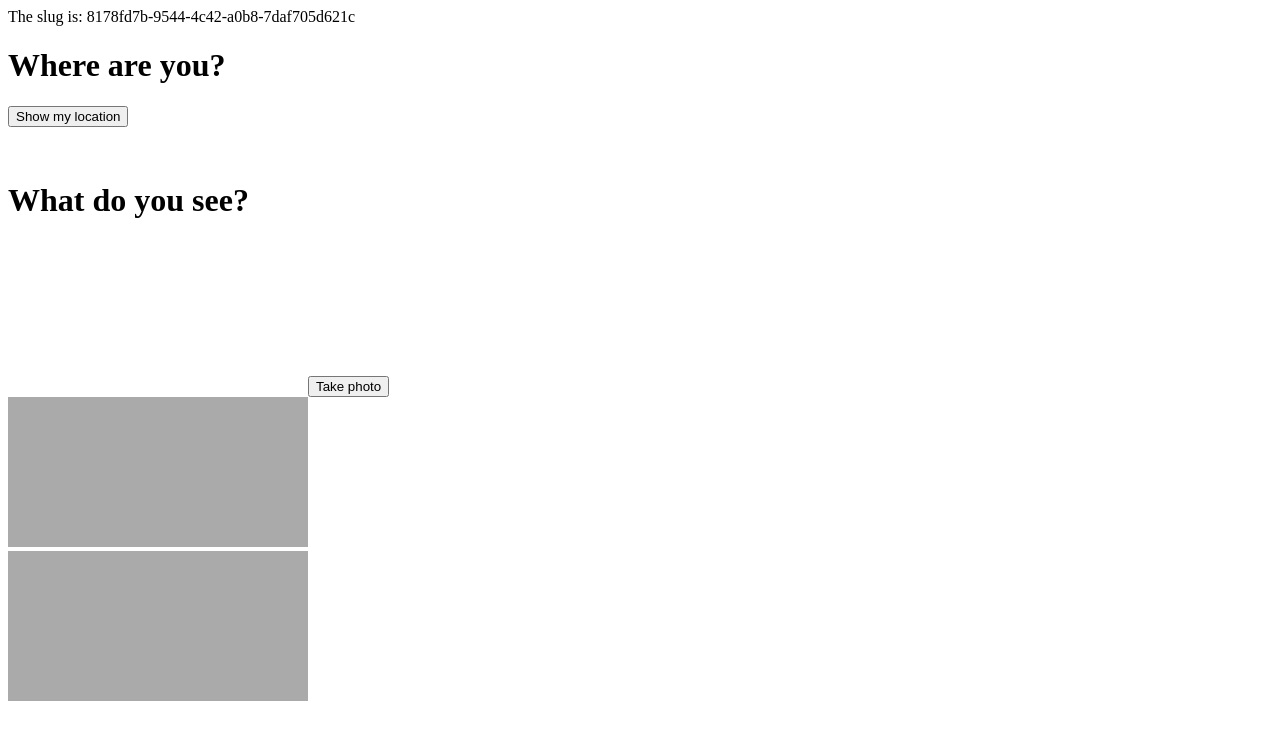
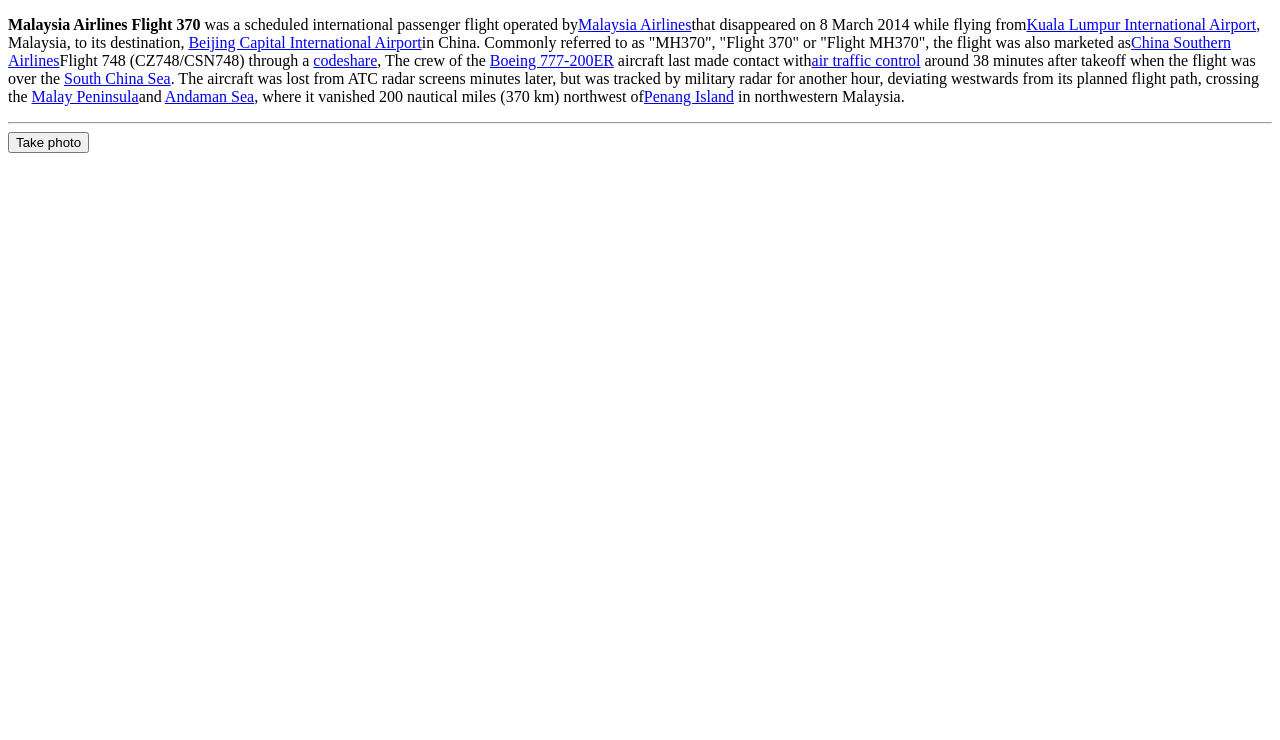
Before and after one commit to ilmarinen/endpoint, a React app: page / in a window 1280 px wide. Shown: the top 740 px of the page. Built offline with nearby package versions, Linux system fonts and the light colour scheme; no server answers; the HTML template or start-up script is replaced by a standard one.

Commit message:
Add informative event endpoint and informative button on article page.

```diff
--- a/client/src/main.jsx
+++ b/client/src/main.jsx
@@ -7,146 +7,160 @@ const visitorSlug = uuidv4();
 const xhttp = new XMLHttpRequest();
 
 
-class VideoBox extends React.Component {
+// class VideoBox extends React.Component {
+
+//   componentDidMount () {
+
+//     var width = 320;    // We will scale the photo width to this
+//     var height = 0;     // This will be computed based on the input stream
+
+//     // |streaming| indicates whether or not we're currently streaming
+//     // video from the camera. Obviously, we start at false.
+
+//     var streaming = false;
+
+//     navigator.getMedia = ( navigator.getUserMedia ||
+//     navigator.webkitGetUserMedia ||
+//     navigator.mozGetUserMedia ||
+//     navigator.msGetUserMedia);
+
+//     var video = this.refs.videoFrame;
+//     var canvas = this.refs.canvasBox;
+//     var photo = this.refs.outputImage;
+//     var startbutton = this.refs.startButton;
+
+//     navigator.getMedia(
+//       {
+//         video: true,
+//         audio: false
+//       },
+//       function(stream) {
+//         if (navigator.mozGetUserMedia) {
+//           video.mozSrcObject = stream;
+//           } else {
+//           var vendorURL = window.URL || window.webkitURL;
+//           video.src = vendorURL.createObjectURL(stream);
+//         }
+//         video.play();
+//       },
+//       function(err) {
+//         console.log("An error occured! ", err);
+//       }
+//     );
+
+//     // Fill the photo with an indication that none has been
+//     // captured.
+
+//     function clearphoto() {
+//       var context = canvas.getContext('2d');
+//       context.fillStyle = "#AAA";
+//       context.fillRect(0, 0, canvas.width, canvas.height);
+
+//       var data = canvas.toDataURL('image/png');
+//       photo.setAttribute('src', data);
+//     }
+
+//     // Capture a photo by fetching the current contents of the video
+//     // and drawing it into a canvas, then converting that to a PNG
+//     // format data URL. By drawing it on an offscreen canvas and then
+//     // drawing that to the screen, we can change its size and/or apply
+//     // other changes before drawing it.
+
+//     function takepicture() {
+//       var context = canvas.getContext('2d');
+//       if (width && height) {
+//         canvas.width = width;
+//         canvas.height = height;
+//         context.drawImage(video, 0, 0, width, height);
+
+//         var data = canvas.toDataURL('image/png');
+//         photo.setAttribute('src', data);
+//         } else {
+//           clearphoto();
+//       }
+//     }
+
+//     video.addEventListener('canplay', function(ev){
+//       if (!streaming) {
+//         height = video.videoHeight / (video.videoWidth/width);
+
+//         // Firefox currently has a bug where the height can't be read from
+//         // the video, so we will make assumptions if this happens.
+
+//         if (isNaN(height)) {
+//           height = width / (4/3);
+//         }
+
+//         video.setAttribute('width', width);
+//         video.setAttribute('height', height);
+//         canvas.setAttribute('width', width);
+//         canvas.setAttribute('height', height);
+//         streaming = true;
+//       }
+//     }, false);
+
+//     startbutton.addEventListener('click', function(ev){
+//       console.log("Click!");
+//       takepicture();
+//       ev.preventDefault();
+//     }, false);
+
+//     clearphoto();
+//   }
+
+//   render () {
+//     return (
+//       <div className="contentarea">
+//         <h1>
+//           What do you see?
+//         </h1>
+//         <div className="camera">
+//           <video id="video" ref="videoFrame">Video stream not available.</video>
+//           <button id="startbutton" ref="startButton">Take photo</button>
+//         </div>
+//         <canvas id="canvas" ref="canvasBox">
+//         </canvas>
+//         <div className="output">
+//           <img id="photo" ref="outputImage" />
+//         </div>
+//       </div>
+//     )
+//   }
+// }
+
+
+class InformativeButton extends React.Component {
 
   componentDidMount () {
-
-    var width = 320;    // We will scale the photo width to this
-    var height = 0;     // This will be computed based on the input stream
-
-    // |streaming| indicates whether or not we're currently streaming
-    // video from the camera. Obviously, we start at false.
-
-    var streaming = false;
-
-    navigator.getMedia = ( navigator.getUserMedia ||
-    navigator.webkitGetUserMedia ||
-    navigator.mozGetUserMedia ||
-    navigator.msGetUserMedia);
-
-    var video = this.refs.videoFrame;
-    var canvas = this.refs.canvasBox;
-    var photo = this.refs.outputImage;
-    var startbutton = this.refs.startButton;
-
-    navigator.getMedia(
-      {
-        video: true,
-        audio: false
-      },
-      function(stream) {
-        if (navigator.mozGetUserMedia) {
-          video.mozSrcObject = stream;
-          } else {
-          var vendorURL = window.URL || window.webkitURL;
-          video.src = vendorURL.createObjectURL(stream);
-        }
-        video.play();
-      },
-      function(err) {
-        console.log("An error occured! ", err);
-      }
-    );
-
-    // Fill the photo with an indication that none has been
-    // captured.
-
-    function clearphoto() {
-      var context = canvas.getContext('2d');
-      context.fillStyle = "#AAA";
-      context.fillRect(0, 0, canvas.width, canvas.height);
-
-      var data = canvas.toDataURL('image/png');
-      photo.setAttribute('src', data);
-    }
-
-    // Capture a photo by fetching the current contents of the video
-    // and drawing it into a canvas, then converting that to a PNG
-    // format data URL. By drawing it on an offscreen canvas and then
-    // drawing that to the screen, we can change its size and/or apply
-    // other changes before drawing it.
-
-    function takepicture() {
-      var context = canvas.getContext('2d');
-      if (width && height) {
-        canvas.width = width;
-        canvas.height = height;
-        context.drawImage(video, 0, 0, width, height);
-
-        var data = canvas.toDataURL('image/png');
-        photo.setAttribute('src', data);
-        } else {
-          clearphoto();
-      }
-    }
-
-    video.addEventListener('canplay', function(ev){
-      if (!streaming) {
-        height = video.videoHeight / (video.videoWidth/width);
-
-        // Firefox currently has a bug where the height can't be read from
-        // the video, so we will make assumptions if this happens.
-
-        if (isNaN(height)) {
-          height = width / (4/3);
-        }
-
-        video.setAttribute('width', width);
-        video.setAttribute('height', height);
-        canvas.setAttribute('width', width);
-        canvas.setAttribute('height', height);
-        streaming = true;
-      }
-    }, false);
-
-    startbutton.addEventListener('click', function(ev){
-      console.log("Click!");
-      takepicture();
+    informtiveButton.addEventListener('click', function(ev){
+      console.log("Interesting!");
+      var xhr = new XMLHttpRequest();
+      xhr.open("GET", "api/v1/event/informative/" + visitorSlug, true);
+      xhr.send();
       ev.preventDefault();
     }, false);
-
-    clearphoto();
   }
 
   render () {
     return (
-      <div className="contentarea">
-        <h1>
-          What do you see?
-        </h1>
-        <div className="camera">
-          <video id="video" ref="videoFrame">Video stream not available.</video>
-          <button id="startbutton" ref="startButton">Take photo</button>
-        </div>
-        <canvas id="canvas" ref="canvasBox">
-        </canvas>
-        <div className="output">
-          <img id="photo" ref="outputImage" />
-        </div>
+      <div>
+          <button id="informtiveButton" ref="startButton">Take photo</button>
       </div>
     )
   }
 }
 
+
 class App extends React.Component {
 
   constructor(props, context) {
     super(props, context);
-    this.state = {
-      locationMessage: ""
-    }
+    // this.state = {
+    //   locationMessage: ""
+    // }
   }
 
   componentWillMount () {
-    var message = "";
-    if (!this.geoLocationEnabled()) {
-      message = "Geolocation is not supported by your browser";
-    }
-
-    this.setState({
-      locationMessage: message
-    });
-
     this.startPollingEvent();
   }
 
@@ -154,37 +168,37 @@ class App extends React.Component {
     clearTimeout(this.timeout);
   }
 
-  geoLocationEnabled() {
-    if (!navigator.geolocation){
-      return false;
-    }
-    return true;
-  }
+  // geoLocationEnabled() {
+  //   if (!navigator.geolocation){
+  //     return false;
+  //   }
+  //   return true;
+  // }
 
-  showPosition (position) {
-    console.log(position);
-    var latLongMessage = position.coords.latitude + "," + position.coords.longitude;
+  // showPosition (position) {
+  //   console.log(position);
+  //   var latLongMessage = position.coords.latitude + "," + position.coords.longitude;
 
-    var img = this.refs.mapBox;
-    var apiKey = "AIzaSyCFtyhT9MpF4jVbFQCJVWIKzRmChznrKtc";
-    img.src = "https://maps.googleapis.com/maps/api/staticmap?center=" + latLongMessage + "&zoom=13&size=300x300&sensor=false&key=" + apiKey;
+  //   var img = this.refs.mapBox;
+  //   var apiKey = "AIzaSyCFtyhT9MpF4jVbFQCJVWIKzRmChznrKtc";
+  //   img.src = "https://maps.googleapis.com/maps/api/staticmap?center=" + latLongMessage + "&zoom=13&size=300x300&sensor=false&key=" + apiKey;
 
-    output.appendChild(img);
-    this.setState({
-      locationMessage: latLongMessage
-    });
-  }
+  //   output.appendChild(img);
+  //   this.setState({
+  //     locationMessage: latLongMessage
+  //   });
+  // }
 
-  showError () {
-    this.setState({
-      locationMessage: "Unable to retrieve your location"
-    });
-  }
+  // showError () {
+  //   this.setState({
+  //     locationMessage: "Unable to retrieve your location"
+  //   });
+  // }
 
-  geoFindMe () {
-    console.log("geoFindMe");
-    navigator.geolocation.getCurrentPosition(this.showPosition.bind(this), this.showError.bind(this));
-  }
+  // geoFindMe () {
+  //   console.log("geoFindMe");
+  //   navigator.geolocation.getCurrentPosition(this.showPosition.bind(this), this.showError.bind(this));
+  // }
 
   startPollingEvent () {
     this.timeout = setTimeout(() => {
@@ -195,20 +209,47 @@ class App extends React.Component {
     }, 500);
   }
 
+  // render () {
+  //   return (
+  //     <div>
+  //     <div>The slug is: {visitorSlug}</div>
+  //       <div id="geolocation">
+  //         <h1>Where are you?</h1>
+  //         <div id="mapIt">
+  //           <p><button onClick={this.geoFindMe.bind(this)}>Show my location</button></p>
+  //           <div id="out">{this.state.locationMessage}</div>
+  //           <img ref="mapBox" />
+  //         </div>
+  //       </div>
+
+  //       <VideoBox />
+
+  //     </div>
+  //   );
+  // }
+
   render () {
     return (
       <div>
-      <div>The slug is: {visitorSlug}</div>
-        <div id="geolocation">
-          <h1>Where are you?</h1>
-          <div id="mapIt">
-            <p><button onClick={this.geoFindMe.bind(this)}>Show my location</button></p>
-            <div id="out">{this.state.locationMessage}</div>
-            <img ref="mapBox" />
-          </div>
-        </div>
+        <p>
+          <b>Malaysia Airlines Flight 370</b> was a scheduled international passenger flight operated by
+          <a href="/wiki/Malaysia_Airlines" title="Malaysia Airlines">Malaysia Airlines</a>that disappeared on 8 March 2014 while flying from
+          <a href="/wiki/Kuala_Lumpur_International_Airport" title="Kuala Lumpur International Airport">Kuala Lumpur International Airport</a>,
+          Malaysia, to its destination, <a href="/wiki/Beijing_Capital_International_Airport" title="Beijing Capital International Airport">Beijing Capital International Airport</a>
+          in China. Commonly referred to as "MH370", "Flight 370" or "Flight MH370", the flight was also marketed as
+          <a href="/wiki/China_Southern_Airlines" title="China Southern Airlines">China Southern Airlines</a>
+          Flight 748 (CZ748/CSN748) through a <a href="/wiki/Codeshare_agreement" title="Codeshare agreement">codeshare</a>,
+          The crew of the <a href="/wiki/Boeing_777" title="Boeing 777">Boeing 777-200ER</a> aircraft last made contact with
+          <a href="/wiki/Air_traffic_control" title="Air traffic control">air traffic control</a> around 38 minutes after takeoff
+          when the flight was over the <a href="/wiki/South_China_Sea" title="South China Sea">South China Sea</a>.
+          The aircraft was lost from ATC radar screens minutes later, but was tracked by military radar for another hour,
+          deviating westwards from its planned flight path, crossing the <a href="/wiki/Malay_Peninsula" title="Malay Peninsula">Malay Peninsula</a>
+          and <a href="/wiki/Andaman_Sea" title="Andaman Sea">Andaman Sea</a>, where it vanished 200 nautical miles (370 km) northwest of
+          <a href="/wiki/Penang_Island" title="Penang Island">Penang Island</a> in northwestern Malaysia.
+        </p>
+        <hr></hr>
 
-        <VideoBox />
+        <InformativeButton />
 
       </div>
     );
```
Also changed, not shown: 1 other file (tests, documents, lock files or other folders).
